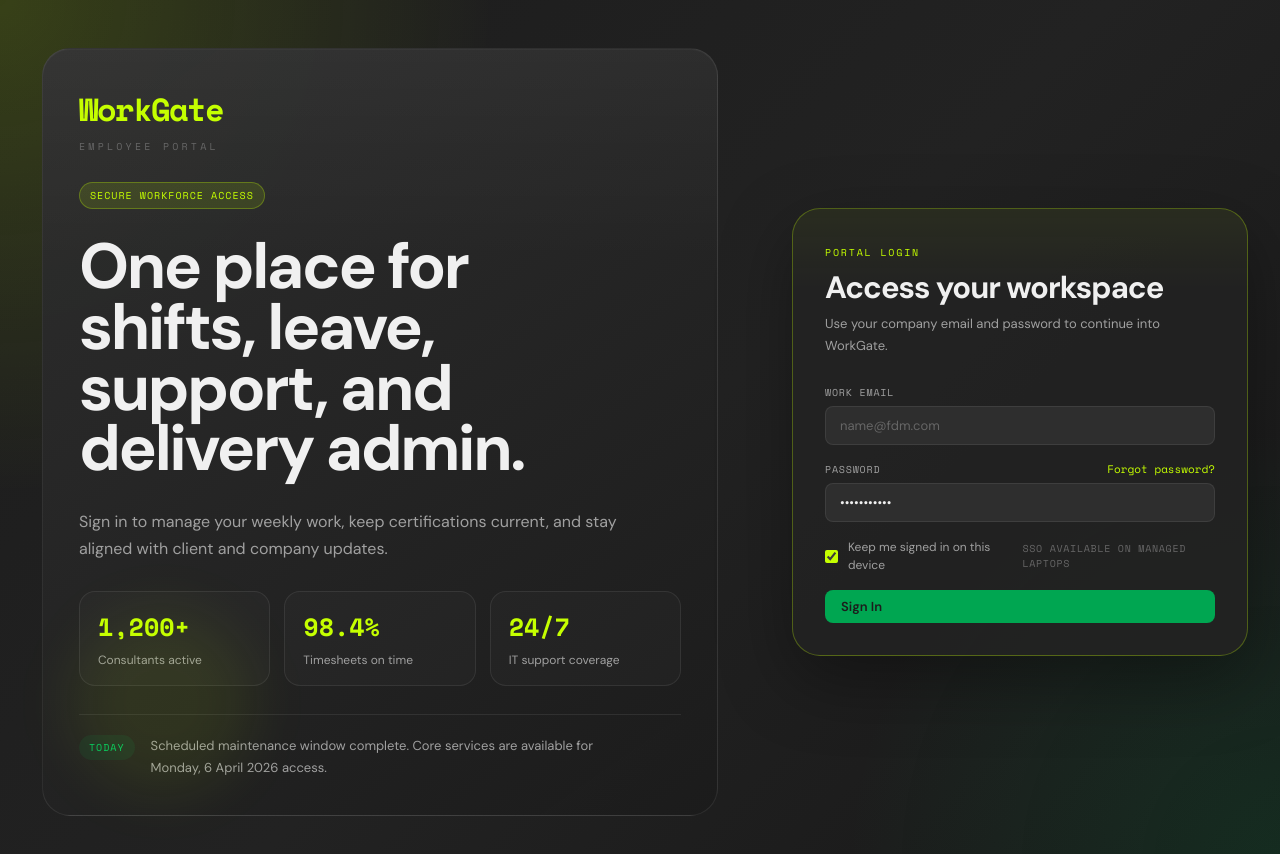
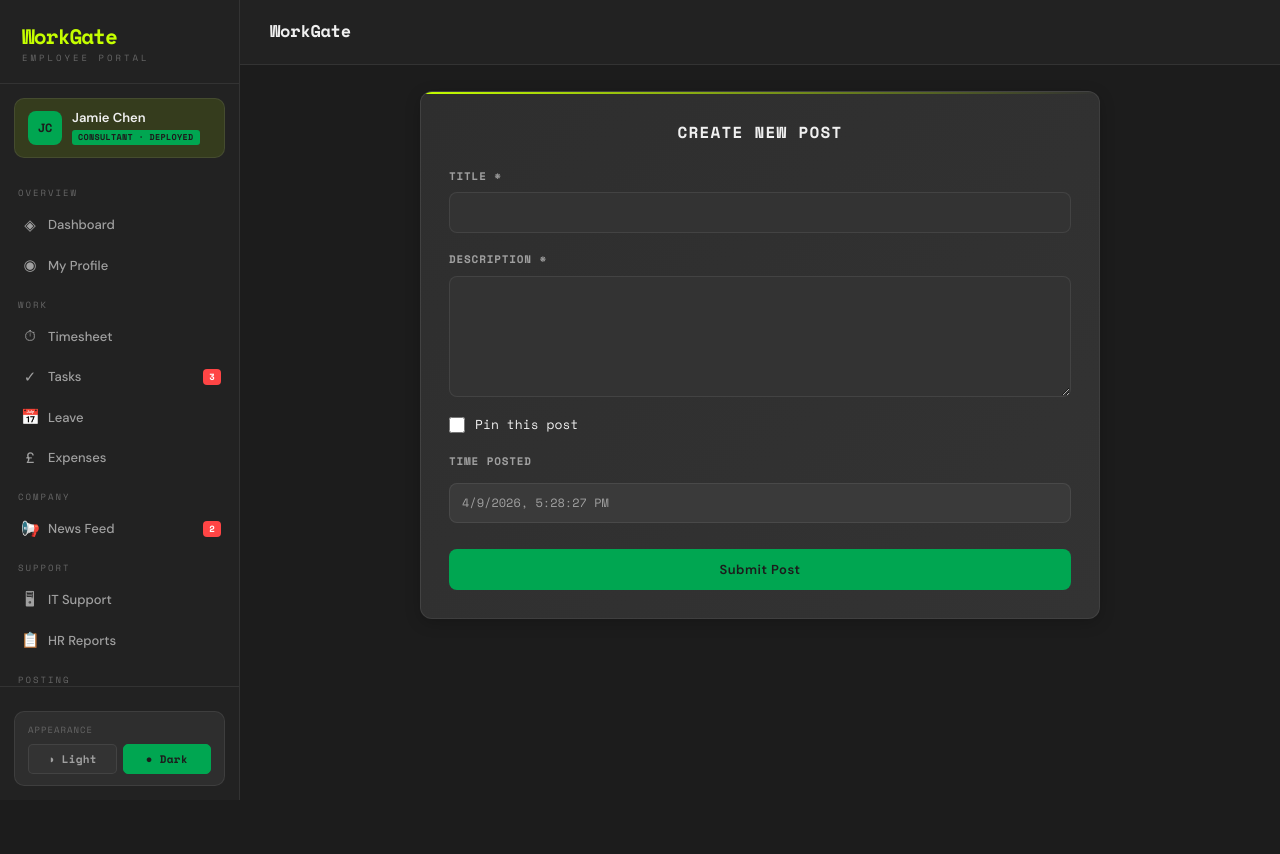
Before and after one commit to ChristopherRomano/WorkGate, a React (Vite) app in the folder WorkGate-frontend/FDM/: page /app/posting in a window 1280 px wide. Before the commit this address led to /login. Shown: the top 854 px of the page. After the commit the page ends 800 px from the top, so only its background shows below. Built offline with nearby package versions, Linux system fonts and the light colour scheme.

Commit message:
Created Posting page

```diff
--- a/WorkGate-frontend/FDM/src/App.jsx
+++ b/WorkGate-frontend/FDM/src/App.jsx
@@ -11,6 +11,7 @@ import Expenses    from './pages/Expenses';
 import News        from './pages/News';
 import IT          from './pages/IT';
 import HR          from './pages/HR';
+import Posting    from './pages/Posting';
 
 export default function App() {
   return (
@@ -29,6 +30,8 @@ export default function App() {
             <Route path="news"        element={<News />} />
             <Route path="it"          element={<IT />} />
             <Route path="hr"          element={<HR />} />
+            <Route path="posting"     element={<Posting />} />
+
           </Route>
           <Route path="*" element={<Navigate to="/login" replace />} />
         </Routes>
--- a/WorkGate-frontend/FDM/src/components/Sidebar.jsx
+++ b/WorkGate-frontend/FDM/src/components/Sidebar.jsx
@@ -20,6 +20,9 @@ const NAV = [
   { section: 'Support', items: [
     { to: '/app/it',           icon: '🖥', label: 'IT Support' },
     { to: '/app/hr',           icon: '📋', label: 'HR Reports' },
+  ]},
+  { section: 'Posting', items: [
+    { to: '/app/posting',      icon: '�', label: 'Create Posting' },
   ]},
 ];
 
--- /dev/null
+++ b/WorkGate-frontend/FDM/src/pages/Posting.jsx
@@ -0,0 +1,75 @@
+import { useState } from 'react';
+import styles from './Posting.module.css';
+
+export default function Posting() {
+    const [formData, setFormData] = useState({
+        title: '',
+        description: '',
+        pinned: false,
+        timePosted: new Date().toISOString(),
+    });
+
+    const handleChange = (e) => {
+        const { name, value, type, checked } = e.target;
+        setFormData((prev) => ({
+            ...prev,
+            [name]: type === 'checkbox' ? checked : value,
+        }));
+    };
+
+    const handleSubmit = (e) => {
+        e.preventDefault();
+        console.log('Form submitted:', formData);
+        // Add API call or form submission logic here
+    };
+
+    return (
+        <div className={styles.postingFormContainer}>
+            <h2>Create New Post</h2>
+            <form onSubmit={handleSubmit}>
+                <div className={styles.formGroup}>
+                    <label htmlFor="title">Title *</label>
+                    <input
+                        type="text"
+                        id="title"
+                        name="title"
+                        value={formData.title}
+                        onChange={handleChange}
+                        required
+                    />
+                </div>
+
+                <div className={styles.formGroup}>
+                    <label htmlFor="description">Description *</label>
+                    <textarea
+                        id="description"
+                        name="description"
+                        value={formData.description}
+                        onChange={handleChange}
+                        rows="5"
+                        required
+                    />
+                </div>
+
+                <div className={styles.formGroup}>
+                    <label>
+                        <input
+                            type="checkbox"
+                            name="pinned"
+                            checked={formData.pinned}
+                            onChange={handleChange}
+                        />
+                        Pin this post
+                    </label>
+                </div>
+
+                <div className={styles.formGroup}>
+                    <label>Time Posted</label>
+                    <p className={styles.timePosted}>{new Date(formData.timePosted).toLocaleString()}</p>
+                </div>
+
+                <button type="submit">Submit Post</button>
+            </form>
+        </div>
+    );
+}
--- /dev/null
+++ b/WorkGate-frontend/FDM/src/pages/Posting.module.css
@@ -0,0 +1,171 @@
+.postingFormContainer {
+  max-width: 680px;
+  margin: 0 auto;
+  padding: 28px;
+  background:
+    linear-gradient(135deg, var(--surface) 0%, var(--surface-2) 100%);
+  border: 1px solid var(--border);
+  border-radius: var(--radius);
+  box-shadow: 0 4px 16px rgba(0, 0, 0, 0.2);
+  position: relative;
+  overflow: hidden;
+}
+
+.postingFormContainer::before {
+  content: '';
+  position: absolute;
+  top: 0;
+  left: 0;
+  right: 0;
+  height: 2px;
+  background: linear-gradient(90deg, var(--lime), transparent);
+}
+
+.postingFormContainer h2 {
+  margin-bottom: 24px;
+  font-family: var(--mono);
+  font-size: 16px;
+  font-weight: 700;
+  letter-spacing: 1.2px;
+  color: var(--text);
+  text-transform: uppercase;
+  text-align: center;
+}
+
+.formGroup {
+  display: flex;
+  flex-direction: column;
+  gap: 8px;
+  margin-bottom: 18px;
+}
+
+.formGroup label {
+  font-size: 11px;
+  font-family: var(--mono);
+  color: var(--text-muted);
+  letter-spacing: 0.8px;
+  text-transform: uppercase;
+  font-weight: 600;
+}
+
+.formGroup input[type="text"],
+.formGroup textarea {
+  background: var(--surface-2);
+  border: 1px solid var(--border);
+  border-radius: var(--radius-sm);
+  padding: 11px 13px;
+  font-size: 13px;
+  font-family: var(--sans);
+  color: var(--text);
+  transition: all var(--transition);
+  width: 100%;
+}
+
+.formGroup input[type="text"]:focus,
+.formGroup textarea:focus {
+  outline: none;
+  border-color: var(--lime);
+  background: var(--surface);
+  box-shadow: 0 0 0 3px var(--lime-glow);
+}
+
+.formGroup input[type="text"]::placeholder,
+.formGroup textarea::placeholder {
+  color: var(--text-dim);
+}
+
+.formGroup textarea {
+  resize: vertical;
+  min-height: 100px;
+  line-height: 1.5;
+}
+
+.formGroup input[type="checkbox"] {
+  cursor: pointer;
+  width: 16px;
+  height: 16px;
+  accent-color: var(--lime);
+}
+
+.formGroup label:has(input[type="checkbox"]) {
+  display: flex;
+  align-items: center;
+  gap: 10px;
+  text-transform: none;
+  font-weight: normal;
+  font-size: 13px;
+  color: var(--text);
+  cursor: pointer;
+  letter-spacing: normal;
+}
+
+.timePosted {
+  font-size: 12px;
+  color: var(--text-muted);
+  font-family: var(--mono);
+  margin: 6px 0 0 0;
+  padding: 10px 12px;
+  background: var(--surface-3);
+  border: 1px solid var(--border);
+  border-radius: var(--radius-sm);
+  display: inline-block;
+}
+
+.postingFormContainer form {
+  display: flex;
+  flex-direction: column;
+  gap: 0;
+}
+
+.postingFormContainer button[type="submit"] {
+  margin-top: 8px;
+  padding: 12px 20px;
+  background: var(--green);
+  color: var(--black);
+  border: none;
+  border-radius: var(--radius-sm);
+  font-family: var(--sans);
+  font-size: 13px;
+  font-weight: 600;
+  letter-spacing: 0.5px;
+  cursor: pointer;
+  transition: all var(--transition);
+  width: 100%;
+  display: flex;
+  align-items: center;
+  justify-content: center;
+  gap: 8px;
+}
+
+.postingFormContainer button[type="submit"]:hover {
+  background: var(--green-bright);
+  transform: translateY(-2px);
+  box-shadow: 0 6px 20px var(--green-glow);
+}
+
+.postingFormContainer button[type="submit"]:active {
+  transform: translateY(0);
+}
+
+@media (max-width: 768px) {
+  .postingFormContainer {
+    max-width: 100%;
+    padding: 20px;
+    border-radius: var(--radius-sm);
+  }
+
+  .postingFormContainer h2 {
+    font-size: 14px;
+    margin-bottom: 18px;
+  }
+
+  .formGroup {
+    margin-bottom: 14px;
+  }
+
+  .formGroup input[type="text"],
+  .formGroup textarea {
+    padding: 9px 11px;
+    font-size: 12px;
+  }
+}
```
